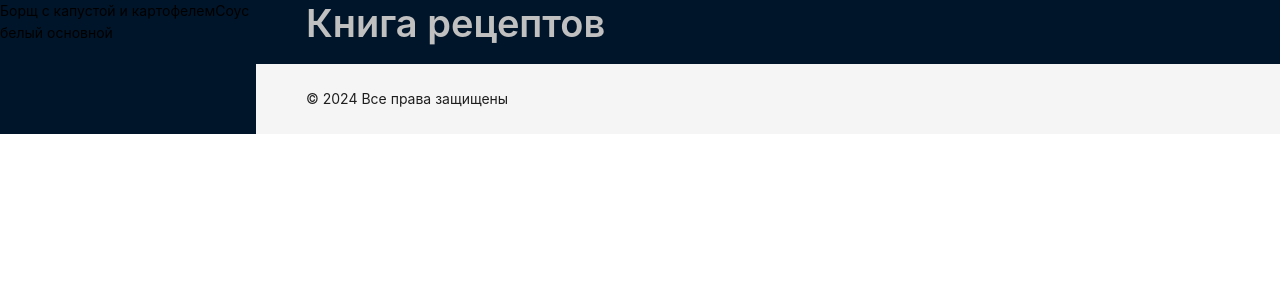
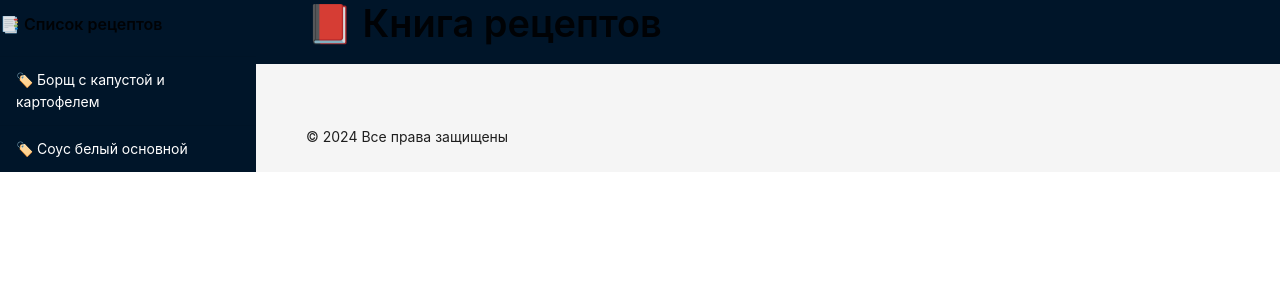
Before and after one commit to liahrothstein/recipe.book, a React (Vite) app: page / in a window 1280 px wide. Shown: the top 300 px of the page. Built offline with nearby package versions, Linux system fonts and the light colour scheme.

Commit message:
feat: add recipe page styles

```diff
--- /dev/null
+++ b/src/pages/recipe-page/ui/RecipePage.scss
@@ -0,0 +1 @@
+@use '../../../shared/sass/pages/recipe_page' as *
--- a/src/pages/recipe-page/ui/RecipePage.tsx
+++ b/src/pages/recipe-page/ui/RecipePage.tsx
@@ -4,6 +4,8 @@ import { useParams } from 'react-router-dom';
 import type { TableProps } from 'antd'
 import type { Product, Recipe } from '../../../shared/types';
 import { recipes } from '@constants/recipes';
+
+import './RecipePage.scss';
 
 export function RecipePage() {
     const { Content } = Layout;
--- a/src/shared/sass/abstracts/_colors.scss
+++ b/src/shared/sass/abstracts/_colors.scss
@@ -1,3 +1,7 @@
-$black: #000000;
+$white: #fff;
+$midnight: #001529;
 
-$defaultLinkColor: $black;
+$defaultLinkColor: $white;
+$headerTextColor: $midnight;
+$headerBackgroundColor: $white;
+$sideTextColor: $white;
--- /dev/null
+++ b/src/shared/sass/pages/_recipe_page.scss
@@ -0,0 +1,11 @@
+main.ant-layout-content {
+    h2.ant-typography {
+        margin: 0.5em 0;
+        padding: 0 16px;
+    }
+
+    h4.ant-typography,
+    div.ant-typography {
+        padding: 0 16px;
+    }
+}
--- /dev/null
+++ b/src/shared/sass/widgets/_app_header.scss
@@ -0,0 +1,10 @@
+@use '../abstracts' as *;
+
+:where(.css-dev-only-do-not-override-1kuana8).ant-layout-header {
+    background-color: $headerBackgroundColor;
+
+    h1.ant-typography {
+        text-align: center;
+        color: $headerTextColor;
+    }
+}
--- /dev/null
+++ b/src/shared/sass/widgets/_app_side.scss
@@ -0,0 +1,12 @@
+@use '../abstracts' as *;
+
+h5:where(.css-dev-only-do-not-override-1kuana8).ant-typography {
+    padding: 0 16px;
+    color: $sideTextColor;
+}
+
+ul.ant-list-items {
+    li.ant-list-item {
+        padding: 12px 16px;
+    }
+}
--- /dev/null
+++ b/src/widgets/app-header/ui/AppHeader.scss
@@ -0,0 +1 @@
+@use '../../../shared/sass/widgets/app_header' as *
--- a/src/widgets/app-header/ui/AppHeader.tsx
+++ b/src/widgets/app-header/ui/AppHeader.tsx
@@ -1,4 +1,6 @@
 import { Layout, Typography } from 'antd';
+
+import './AppHeader.scss';
 
 export function AppHeader() {
     const { Header } = Layout;
@@ -6,7 +8,7 @@ export function AppHeader() {
 
     return (
         <Header>
-            <Title level={1} style={{ color: 'silver' }}>Книга рецептов</Title>
+            <Title level={1}>📕 Книга рецептов</Title>
         </Header>
     )
 }
--- /dev/null
+++ b/src/widgets/app-side/ui/AppSide.scss
@@ -0,0 +1 @@
+@use '../../../shared/sass/widgets/app_side' as *
--- a/src/widgets/app-side/ui/AppSide.tsx
+++ b/src/widgets/app-side/ui/AppSide.tsx
@@ -1,17 +1,23 @@
-import { Layout, List } from 'antd';
+import { Layout, List, Typography } from 'antd';
 import { Link } from 'react-router-dom';
 
 import { recipes } from '@constants/index';
 
+import './AppSide.scss';
+
 export function AppSide() {
     const { Sider } = Layout;
+    const { Title } = Typography;
 
     return (
         <Sider width="20%">
             <List
+                header={<Title level={5}>📑 Список рецептов</Title>}
                 dataSource={recipes}
                 renderItem={(recipe) => (
-                    <Link to={`/recipe/${recipe.id}`}>{recipe.title}</Link>
+                    <List.Item>
+                        <Link to={`/recipe/${recipe.id}`}>{`🏷 ${recipe.title}`}</Link>
+                    </List.Item>
                 )}>
             </List>
         </Sider>
```
